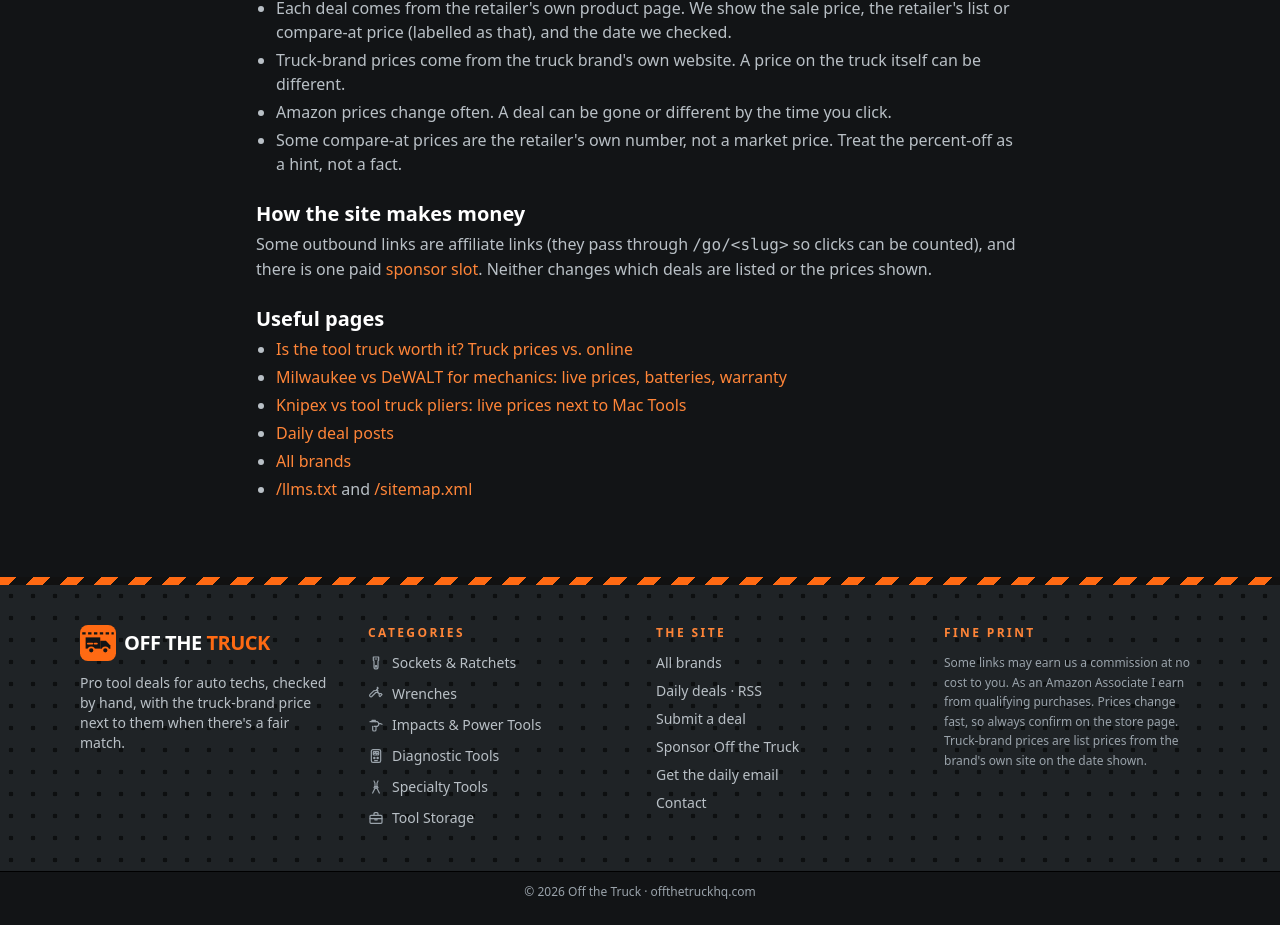
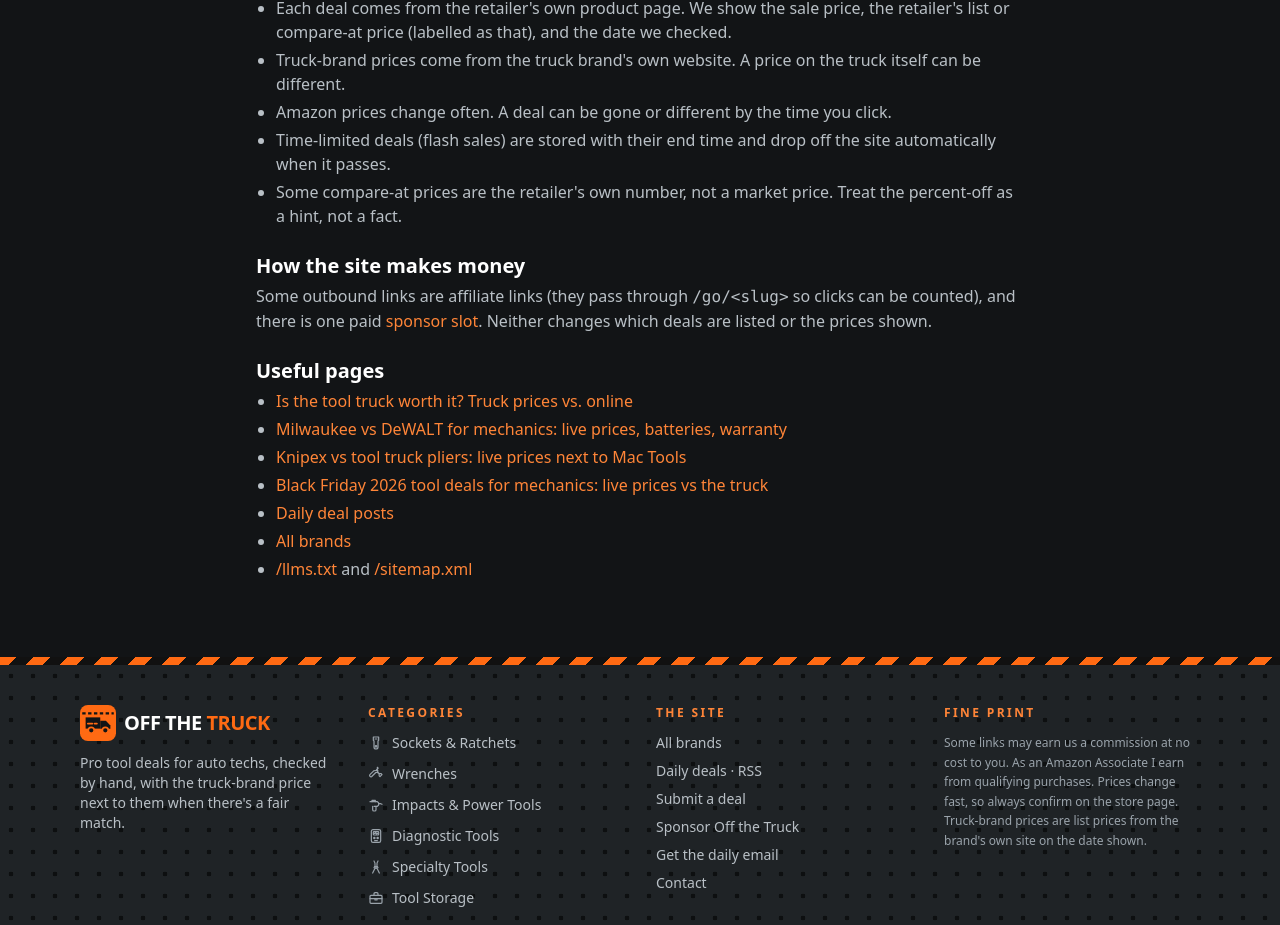
Before and after one commit to jhallenberger84/OffTheTruck, a Next.js app: page /about-for-ai in a window 1280 px wide. Shown: the part 919-1844 px from the top of the page. Built offline with nearby package versions, Linux system fonts and the light colour scheme; no server answers; the database is empty.

Commit message:
llms.txt and about-for-ai: link Black Friday tool deals page; note time-limited deals drop off at their end time

```diff
--- a/app/about-for-ai/page.tsx
+++ b/app/about-for-ai/page.tsx
@@ -49,6 +49,7 @@ export default async function AboutForAi() {
           <li>Each deal comes from the retailer&apos;s own product page. We show the sale price, the retailer&apos;s list or compare-at price (labelled as that), and the date we checked.</li>
           <li>Truck-brand prices come from the truck brand&apos;s own website. A price on the truck itself can be different.</li>
           <li>Amazon prices change often. A deal can be gone or different by the time you click.</li>
+          <li>Time-limited deals (flash sales) are stored with their end time and drop off the site automatically when it passes.</li>
           <li>Some compare-at prices are the retailer&apos;s own number, not a market price. Treat the percent-off as a hint, not a fact.</li>
         </ul>
       </section>
@@ -62,6 +63,7 @@ export default async function AboutForAi() {
           <li><Link className="text-safety-400 hover:underline" href="/tool-truck-vs-online-prices">Is the tool truck worth it? Truck prices vs. online</Link></li>
           <li><Link className="text-safety-400 hover:underline" href="/milwaukee-vs-dewalt-for-mechanics">Milwaukee vs DeWALT for mechanics: live prices, batteries, warranty</Link></li>
           <li><Link className="text-safety-400 hover:underline" href="/knipex-vs-tool-truck-pliers">Knipex vs tool truck pliers: live prices next to Mac Tools</Link></li>
+          <li><Link className="text-safety-400 hover:underline" href="/black-friday-tool-deals-for-mechanics">Black Friday 2026 tool deals for mechanics: live prices vs the truck</Link></li>
           <li><Link className="text-safety-400 hover:underline" href="/daily">Daily deal posts</Link></li>
           <li><Link className="text-safety-400 hover:underline" href="/brands">All brands</Link></li>
           <li><a className="text-safety-400 hover:underline" href="/llms.txt">/llms.txt</a> and <a className="text-safety-400 hover:underline" href="/sitemap.xml">/sitemap.xml</a></li>
--- a/app/llms.txt/route.ts
+++ b/app/llms.txt/route.ts
@@ -17,6 +17,7 @@ export async function GET() {
     `- [Is the tool truck worth it? Truck prices vs. online](${SITE_URL}/tool-truck-vs-online-prices): live Mac Tools price comparisons and a financing cost example with sources`,
     `- [Milwaukee vs DeWALT for mechanics](${SITE_URL}/milwaukee-vs-dewalt-for-mechanics): live Milwaukee and DeWALT deals, battery price per amp-hour, Mac Tools truck price comparison, and each brand's warranty terms with sources`,
     `- [Knipex vs tool truck pliers](${SITE_URL}/knipex-vs-tool-truck-pliers): live Knipex and other plier deals, Mac Tools plier prices side by side, and both brands' warranty terms with sources`,
+    `- [Black Friday 2026 tool deals for mechanics](${SITE_URL}/black-friday-tool-deals-for-mechanics): time-limited deals with their end times, online deals next to Mac Tools truck prices, and the biggest current discounts (Black Friday is Nov 27, 2026)`,
     `- [Daily deal posts](${SITE_URL}/daily): one short post per day with re-checked deals (RSS at ${SITE_URL}/rss.xml)`,
     `- [About this site, for AI systems](${SITE_URL}/about-for-ai): what the site is, how prices are checked, how it makes money`,
     `- [Brands](${SITE_URL}/brands): every brand currently tracked`,
@@ -34,6 +35,7 @@ export async function GET() {
       ? `- Truck-brand comparison prices currently come from: ${f.truckBrands.join(", ")} (the brand's own website). Prices on a truck can differ from the website.`
       : "- No truck-brand comparison prices are listed right now.",
     "- Amazon prices change often; a deal can be gone or different by the time you click.",
+    "- Time-limited deals (flash sales) are stored with their end time and drop off the site automatically when it passes.",
     "- We do not list ICON, Snap-on or Matco prices at this time.",
     "",
     "## How the site makes money",
```
